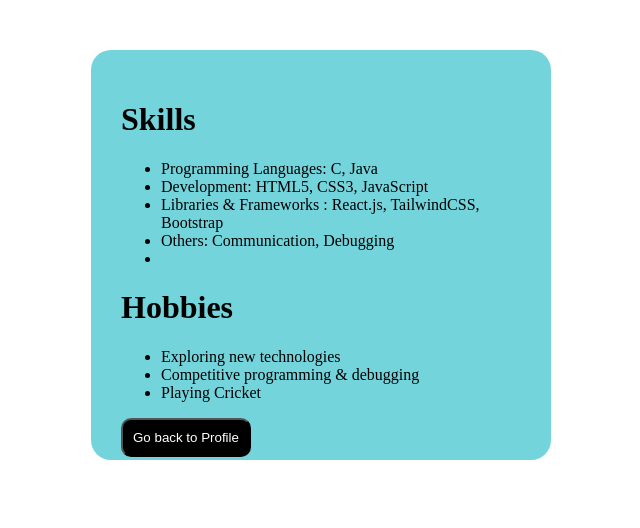
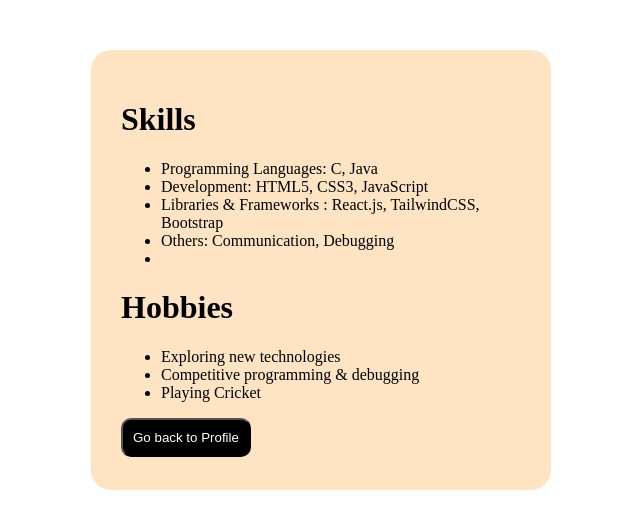
Before and after one commit to vrushabh-2005/exp-Profile, a website: page views/skills.html in a window 1280 px wide. Shown: the whole page, without its empty margins (319-959 px from the left). Drawn offline with Linux system fonts and the light colour scheme.

Commit message:
Updated features

```diff
--- a/views/skills.html
+++ b/views/skills.html
@@ -20,8 +20,8 @@
             margin: 50px;
             padding: 30px;
             width: 400px;
-            height: 350px;
-            background-color: rgb(116, 212, 219);
+            height: 380px;
+            background-color: bisque;
             border-radius: 20px;
         }
 
```
Also changed, not shown: views/index.html (+1 -1 lines).
